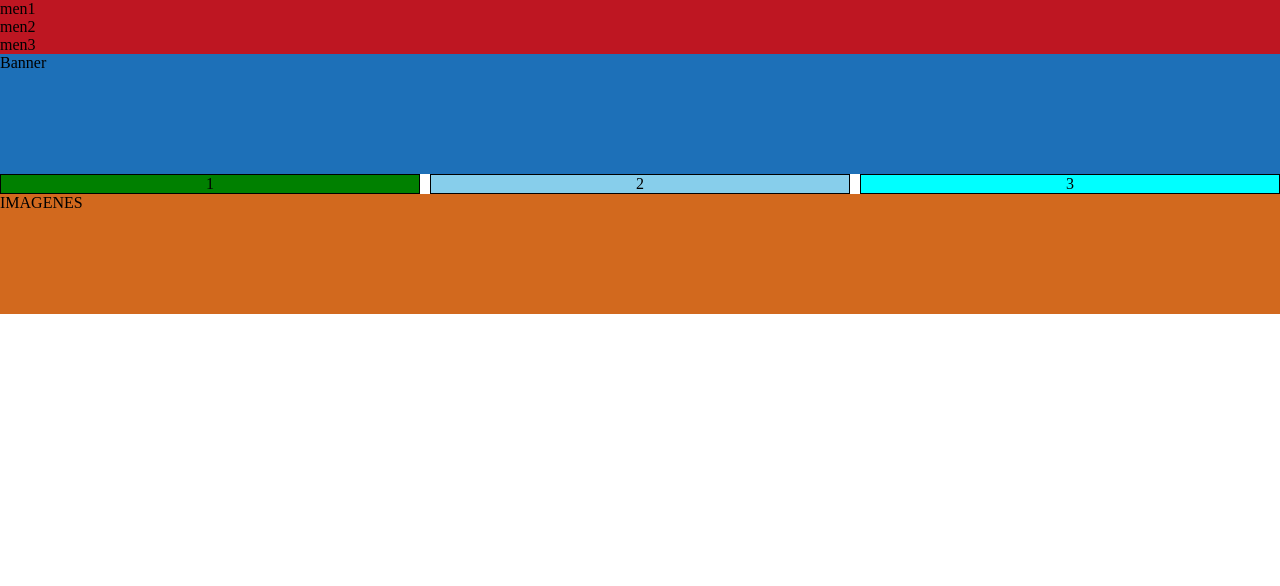
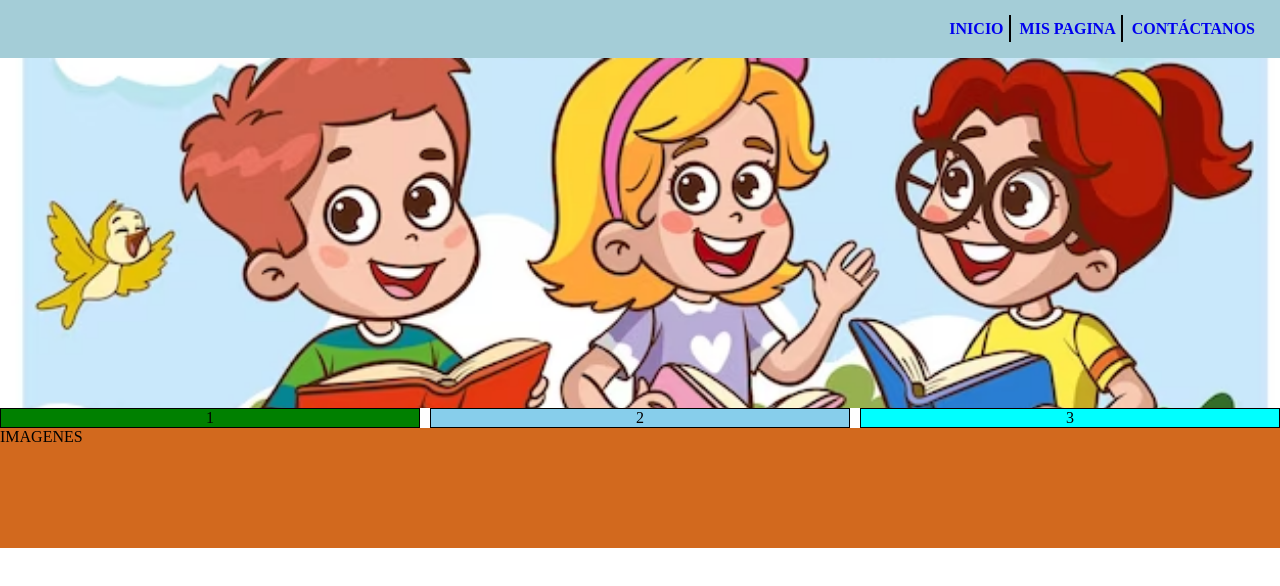
Before and after one commit to selenazuazo/ProyectoPaginaWebSelena, a plain HTML site: page index.html in a window 1280 px wide. Drawn offline with Linux system fonts and the light colour scheme.

Commit message:
SELENA ZUAZO

```diff
--- a/css/estilos.css
+++ b/css/estilos.css
@@ -1,5 +1,5 @@
 .menuCabecera{
-background-color: #be1622;
+background-color: #A4CDD7;
 width: 100%; height: 100%;
 }
 *{
@@ -7,9 +7,13 @@ width: 100%; height: 100%;
     padding: 0;
 }
 .banner{
-    background-color: #1d70b8;
+     background-image: url(../imagenes/selena1.avif);
+     background-size: cover;
+     background-position-y:30% ;
     width: 100%;
-    height: 120px;
+    height: 350px;
+    background-repeat: no-repeat;
+
 }
 .CajaColumnas{
 display: flex;
@@ -35,3 +39,29 @@ gap: 10px;
 .final{background-color: chocolate;
 width: 100%;
 height: 120px;}
+.menuSuperior li{
+    display: inline;
+    padding: 5px;
+    border-right: solid 2px black;
+}
+.menuSuperior li:last-child{
+    border-right: none;
+}
+.menuSuperior{
+    text-transform: uppercase;
+    font-weight: bold;
+    text-align: right;
+    padding: 20px;
+}
+.menuSuperior li a:hover{
+    color: #e2430c;
+    background-color: #02506E;
+    text-decoration: overline;
+}
+li a{
+    text-decoration: none;
+
+}
+.banner{
+
+}
--- a/index.html
+++ b/index.html
@@ -9,14 +9,13 @@
 </head>
 <body>
     <div class="menuCabecera">
-        <ul>
-            <li>men1</li>
-            <li>men2</li>
-            <li>men3</li>
+        <ul class="menuSuperior">
+            <li><a href="#">INICIO</a></li>
+            <li><a href="#">MIS PAGINA</a></li>
+            <li><a href="#">CONTÁCTANOS</a></li>
         </ul>
     </div>
     <div class="banner">
-        Banner
     </div>
     <div class="CajaColumnas">
         <div class="columna ColorVerde">1</div>
```
Also changed, not shown: imagenes/selena1.avif (added).
